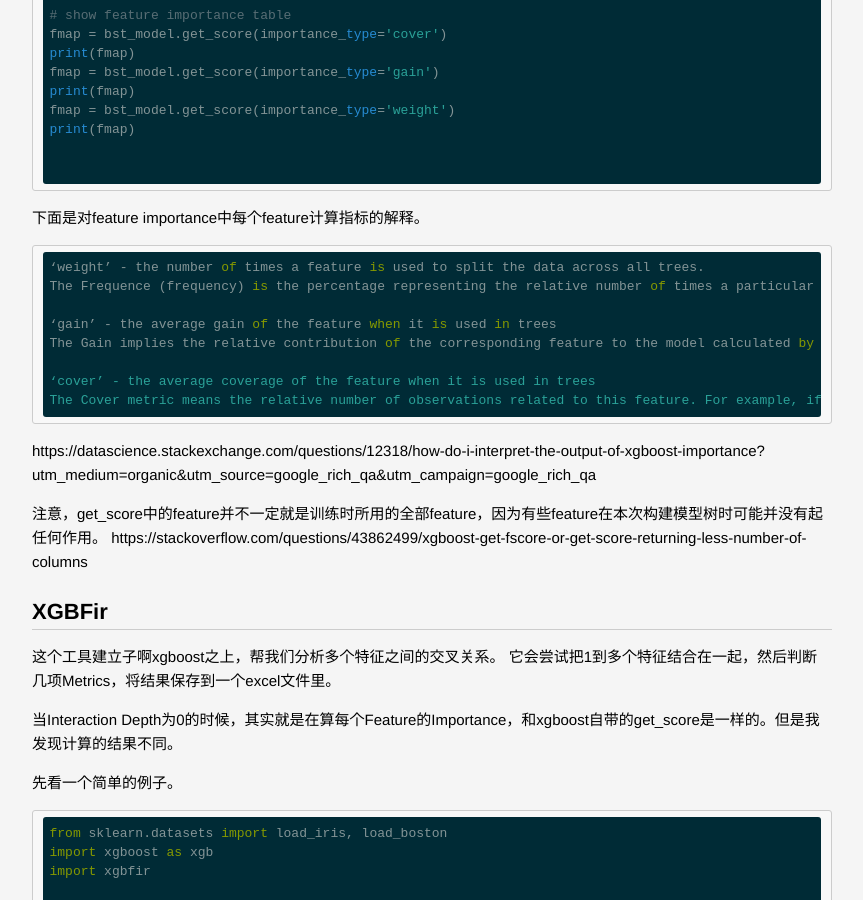
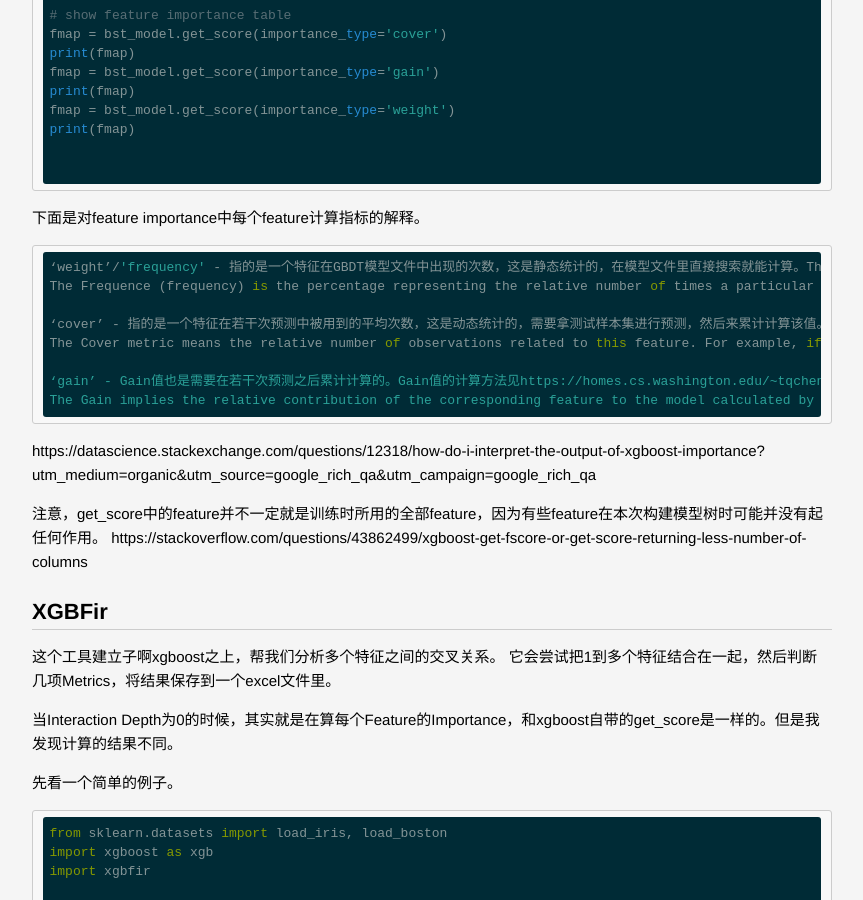
Before and after one commit to lucky521/blog, a Jekyll site: the page built from _posts/2018-03-25-boosting.markdown, in a window 1280 px wide and 900 px high, scrolled down 6128 px. Shown: the whole window, without its empty margins (208-1071 px from the left). Built offline with Jekyll 4.4.1, drawn with Linux system fonts in a browser that asks for light colours.

Commit message:
update blog

```diff
--- a/_posts/2017-07-30-Hadoop.markdown
+++ b/_posts/2017-07-30-Hadoop.markdown
@@ -140,6 +140,8 @@
 
 
 
+
+
 # Hadoop的启动与配置
 
 ## hadoop启动与关闭
--- a/_posts/2018-03-25-boosting.markdown
+++ b/_posts/2018-03-25-boosting.markdown
@@ -296,15 +296,14 @@
 
 下面是对feature importance中每个feature计算指标的解释。
 
-    ‘weight’ - the number of times a feature is used to split the data across all trees.
+    ‘weight’/'frequency' - 指的是一个特征在GBDT模型文件中出现的次数，这是静态统计的，在模型文件里直接搜索就能计算。The number of times a feature is used to split the data across all trees.
     The Frequence (frequency) is the percentage representing the relative number of times a particular feature occurs in the trees of the model. In the above example, if feature1 occurred in 2 splits, 1 split and 3 splits in each of tree1, tree2 and tree3; then the weightage for feature1 will be 2+1+3 = 6. The frequency for feature1 is calculated as its percentage weight over weights of all features.
 
-    ‘gain’ - the average gain of the feature when it is used in trees
-    The Gain implies the relative contribution of the corresponding feature to the model calculated by taking each feature's contribution for each tree in the model. A higher value of this metric when compared to another feature implies it is more important for generating a prediction.
-
-    ‘cover’ - the average coverage of the feature when it is used in trees
+    ‘cover’ - 指的是一个特征在若干次预测中被用到的平均次数，这是动态统计的，需要拿测试样本集进行预测，然后来累计计算该值。the average coverage of the feature when it is used in trees
     The Cover metric means the relative number of observations related to this feature. For example, if you have 100 observations, 4 features and 3 trees, and suppose feature1 is used to decide the leaf node for 10, 5, and 2 observations in tree1, tree2 and tree3 respectively; then the metric will count cover for this feature as 10+5+2 = 17 observations. This will be calculated for all the 4 features and the cover will be 17 expressed as a percentage for all features' cover metrics.
 
+    ‘gain’ - Gain值也是需要在若干次预测之后累计计算的。Gain值的计算方法见https://homes.cs.washington.edu/~tqchen/pdf/BoostedTree.pdf。the average gain of the feature when it is used in trees
+    The Gain implies the relative contribution of the corresponding feature to the model calculated by taking each feature's contribution for each tree in the model. A higher value of this metric when compared to another feature implies it is more important for generating a prediction.
 
 https://datascience.stackexchange.com/questions/12318/how-do-i-interpret-the-output-of-xgboost-importance?utm_medium=organic&utm_source=google_rich_qa&utm_campaign=google_rich_qa
 
```
Also changed, not shown: _posts/2018-04-18-feature-engineering.markdown (+12 -6 lines).
